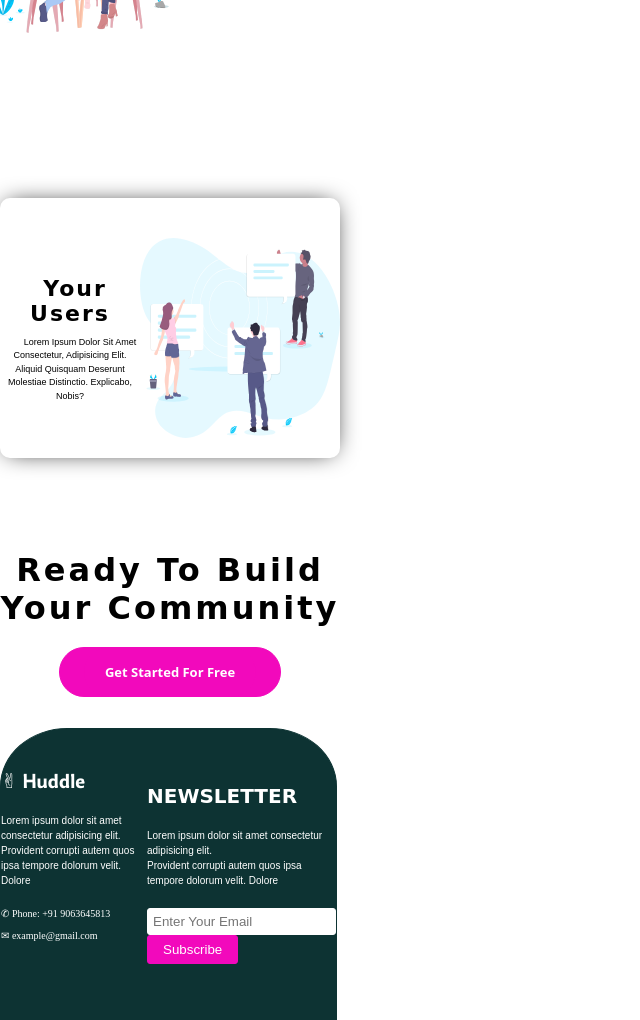
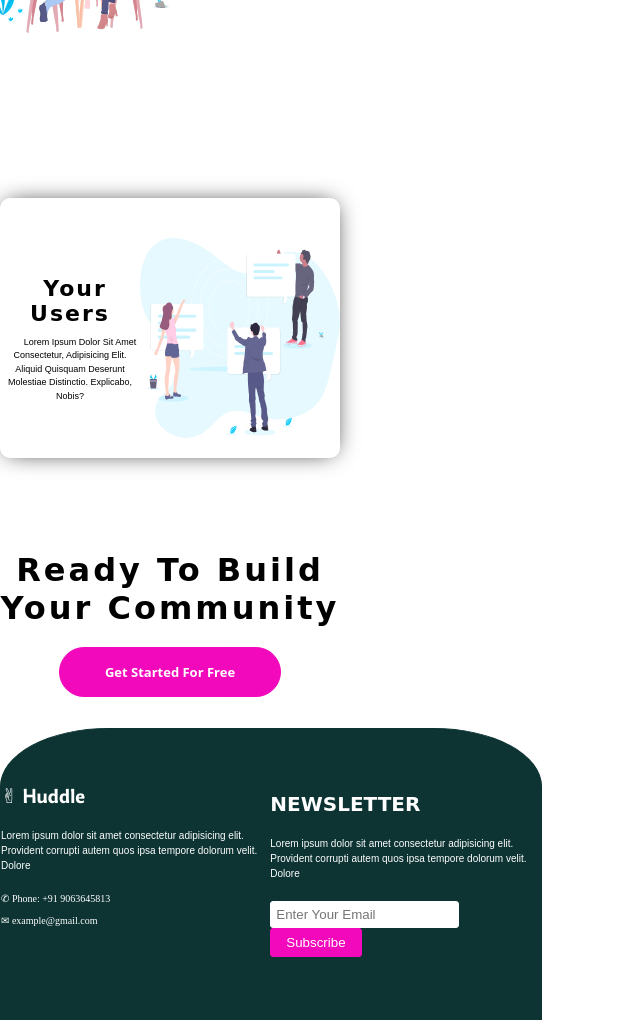
Before and after one commit to mojahed122/community, a plain HTML site: page index.html in a window 1280 px wide. Shown: the part 1500-2520 px from the top of the page, without its empty margins (0-640 px from the left). Drawn offline with Linux system fonts and the light colour scheme; a web font is replaced by a local one.

Commit message:
ten commit

```diff
--- a/index.css
+++ b/index.css
@@ -334,7 +334,7 @@ button{
     }
 
     footer{
-        width: 335px;
+        width: 540px;
         font-size: 10px;
         border-radius: 20% 20% 0px 0px;
         height: 290px;
```
